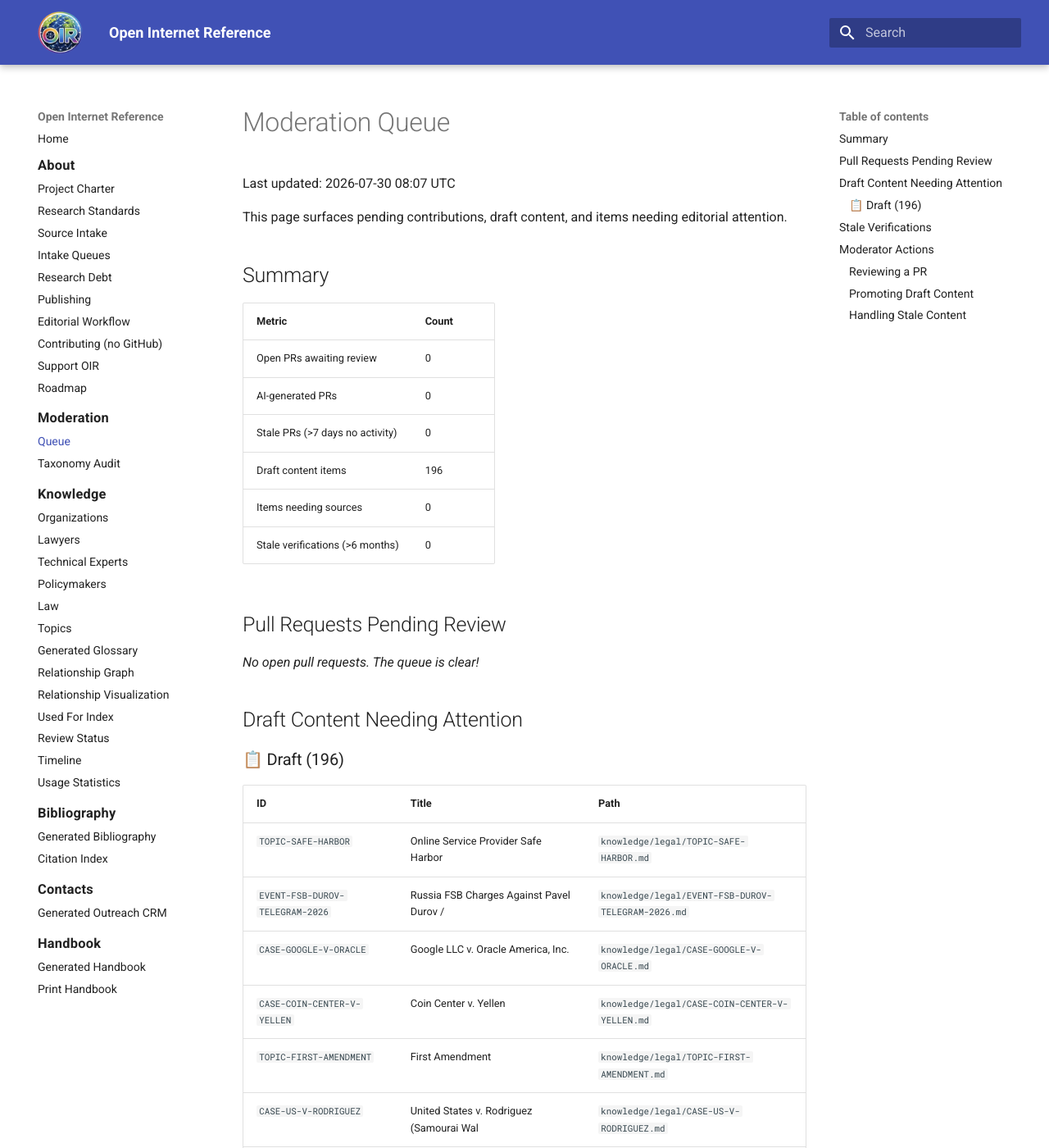
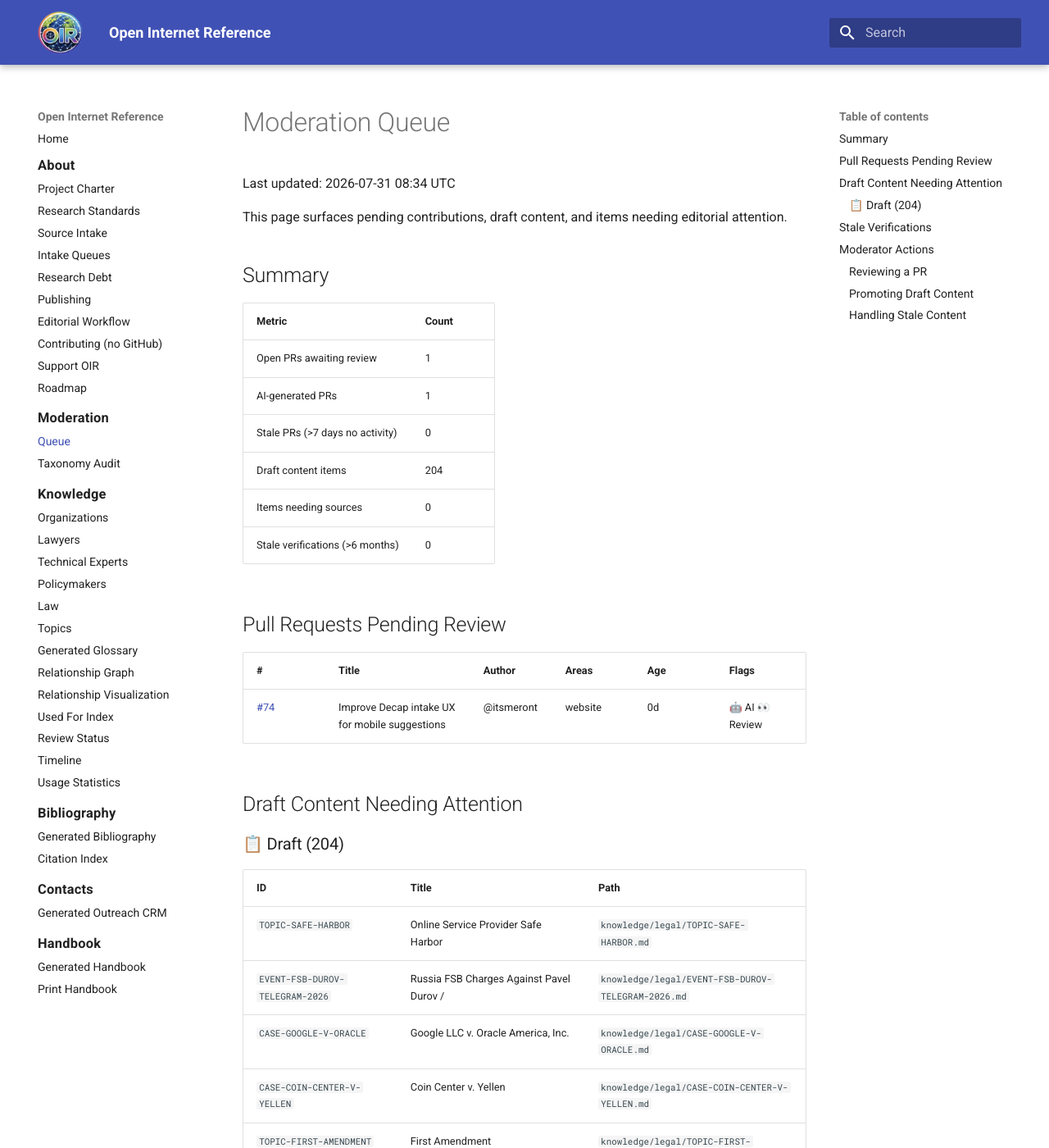
Before and after one commit to itsmeront/open-internet-reference, an MkDocs documentation site: the page built from website/generated/moderation.md, in a window 1280 px wide and 1400 px high. Shown: the whole window at 82% size. Built offline with MkDocs 1.6.1 and Material for MkDocs 9.7.7, drawn with Linux system fonts in a browser that asks for light colours; some of the changed text lies outside the part shown.

Commit message:
chore: update moderation and taxonomy reports [automated]

```diff
--- a/website/generated/moderation.md
+++ b/website/generated/moderation.md
@@ -1,6 +1,6 @@
 # Moderation Queue
 
-Last updated: 2026-07-30 08:07 UTC
+Last updated: 2026-07-31 08:34 UTC
 
 This page surfaces pending contributions, draft content, and items needing editorial attention.
 
@@ -8,20 +8,22 @@ This page surfaces pending contributions, draft content, and items needing edito
 
 | Metric | Count |
 |--------|-------|
-| Open PRs awaiting review | 0 |
-| AI-generated PRs | 0 |
+| Open PRs awaiting review | 1 |
+| AI-generated PRs | 1 |
 | Stale PRs (>7 days no activity) | 0 |
-| Draft content items | 196 |
+| Draft content items | 204 |
 | Items needing sources | 0 |
 | Stale verifications (>6 months) | 0 |
 
 ## Pull Requests Pending Review
 
-*No open pull requests. The queue is clear!*
+| # | Title | Author | Areas | Age | Flags |
+|---|-------|--------|-------|-----|-------|
+| [#74](https://github.com/itsmeront/open-internet-reference/pull/74) | Improve Decap intake UX for mobile suggestions | @itsmeront | website | 0d | 🤖 AI 👀 Review |
 
 ## Draft Content Needing Attention
 
-### 📋 Draft (196)
+### 📋 Draft (204)
 
 | ID | Title | Path |
 |---|-------|------|
```
Also changed, not shown: other parts of website/generated/moderation.md (+2 -2 lines), website/generated/taxonomy-audit.md (+21 -19 lines), 2 other files.
